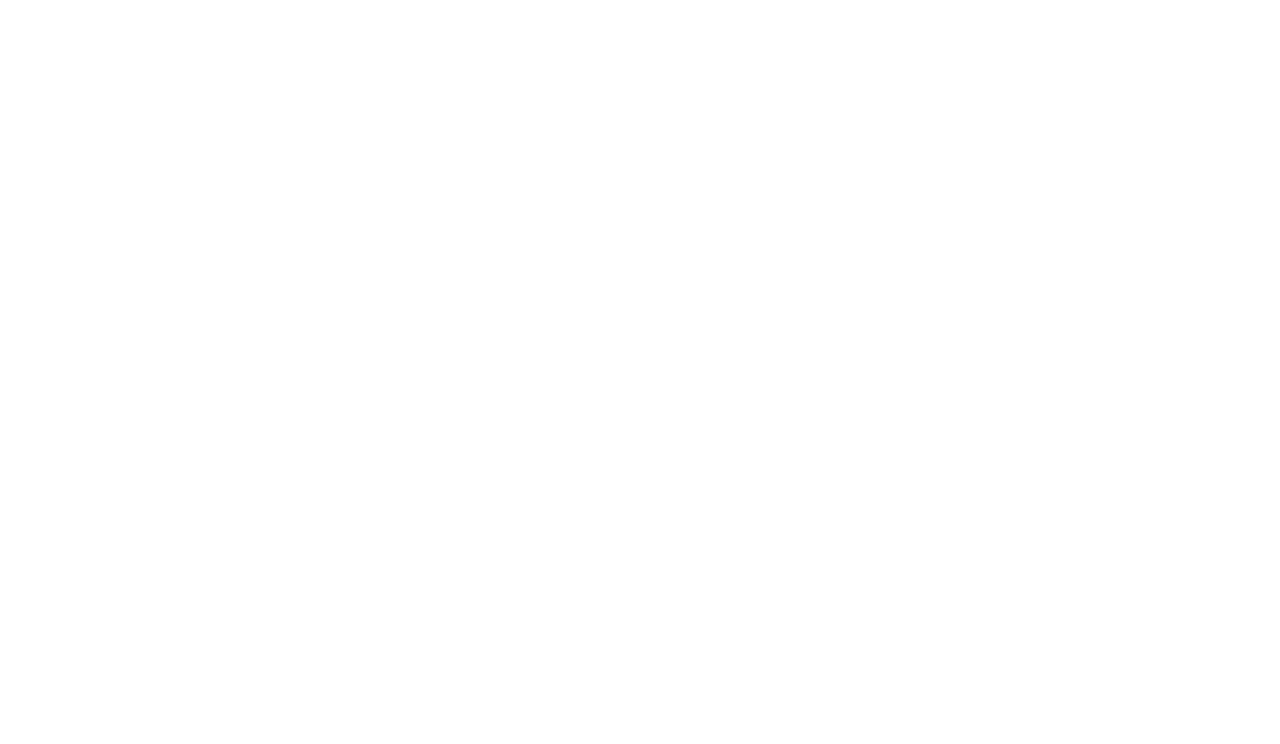
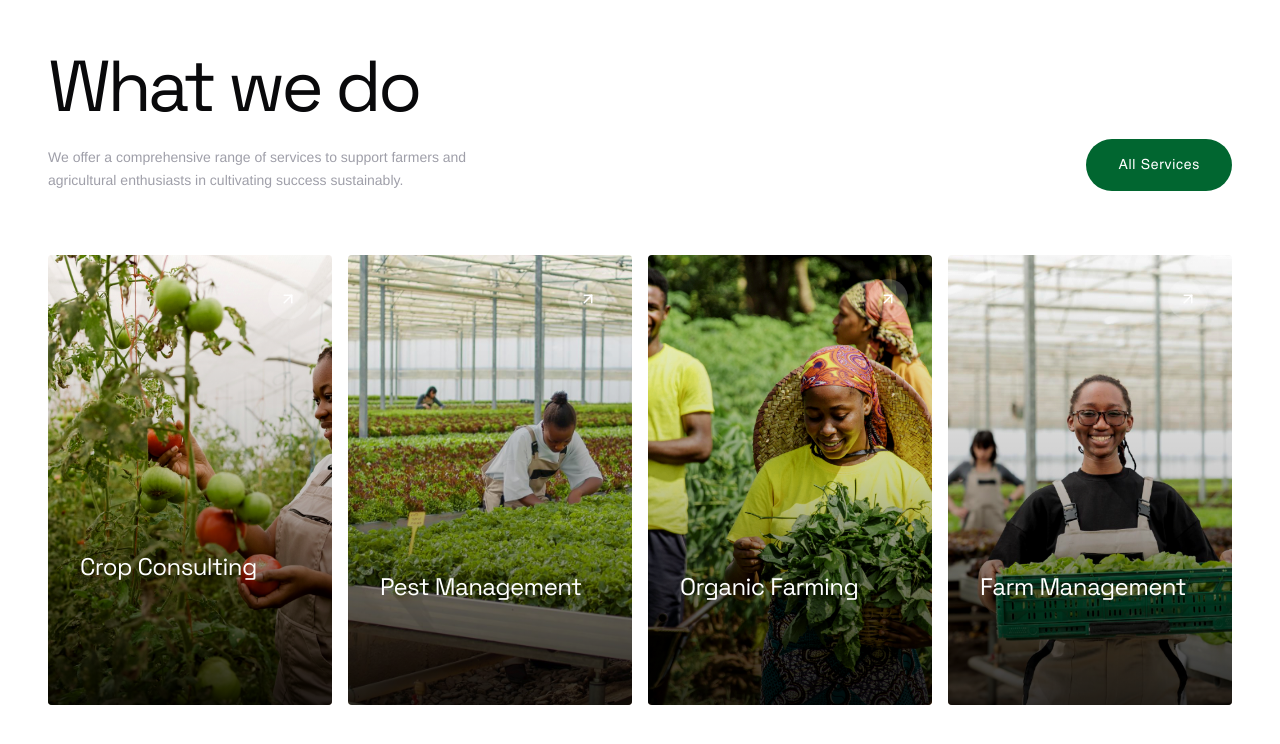
Before and after one commit to Jisap/Vite-Agency-TerraCultiva, a React (Vite) app: page / in a window 1280 px wide. Shown: the part 1896-2640 px from the top of the page. Before the commit the page ends 1850 px from the top, so only its background shows below. Built offline with nearby package versions, Linux system fonts and the light colour scheme; a web font is replaced by a local one.

Commit message:
feat: Add Services section to the application, displaying offerings in an animated grid.

```diff
--- a/src/App.jsx
+++ b/src/App.jsx
@@ -1,5 +1,6 @@
 import About from "./components/sections/About";
 import Hero from "./components/sections/Hero";
+import Services from "./components/sections/Services";
 import Navigation from "./components/utils/Navigation";
 
 const App = () => {
@@ -11,6 +12,7 @@
     <main id="main-content" className="max-w-8xl mx-auto">
       <Hero />
       <About />
+      <Services />
     </main>
 
 
--- /dev/null
+++ b/src/components/sections/Services.jsx
@@ -0,0 +1,77 @@
+import { ArrowUpRight, ArrowLeft, ArrowRight } from "lucide-react"
+import BottomBar from "../utils/BottomBar"
+import SectionBtn from "../utils/SectionBtn"
+import { servicesSubText, services } from "../../assets/data"
+import { motion } from "framer-motion"
+
+
+
+const Services = () => {
+  return (
+    <section id="services" className="bg-white py-24 font-sans overflow-hidden">
+      <div className="container mx-auto px-6 md:px-12">
+        {/* Header Area */}
+        <div className="flex flex-col md:flex-row justify-between items-end mb-16 gap-8">
+          <div className="max-w-xl">
+            <motion.h2
+              initial={{ opacity: 0, x: -20 }}
+              whileInView={{ opacity: 1, x: 0 }}
+              className="text-6xl md:text-7xl font-medium tracking-tighter text-zinc-950 mb-6"
+            >
+              What we  do
+            </motion.h2>
+
+            <p className="text-sm mb:text-base text-zinc-400 font-medium leading-relaxed max-w-md">
+              {servicesSubText}
+            </p>
+          </div>
+
+          <SectionBtn title="All Services" />
+        </div>
+
+        {/* Services horizontal grid */}
+        <div className="grid md:grid-cols-2 lg:grid-cols-4 gap-4 mb-12">
+          {services.map((service, index) => (
+            <motion.div
+              key={index}
+              initial={{ opacity: 0, y: 30 }}
+              whileInView={{ opacity: 1, y: 0 }}
+              transition={{ delay: index * 0.1 }}
+              className="group relative h-[450px] overflow-hidden rounded-sm cursor-pointer"
+            >
+              <div className="absolute inset-0 z-0 transition-transform duration-700 group-hover-scale-110">
+                <img src={service.img} alt={service.title} className="size-full object-cover staurate-120 group-hover:blur-xs transition-all" />
+
+                <div className="absolute inset-0 bg-gradient-to-t from-black/80 via-black/20 to-transparent" />
+              </div>
+
+              <div className="absolute top-6 right-6">
+                <div className="size-10 rounded-full bg-white/20 flex items-center justify-center text-white group-hover:bg-white group-hover:text-black transition-all duration-300">
+                  <ArrowUpRight size={18} />
+                </div>
+              </div>
+
+              <div className="absolute bottom-0 left-0 w-full p-8 z-20">
+                <h3 className="text-2xl font-medium text-white mb-3 tracking-tight">
+                  {service.title}
+                </h3>
+
+                <p className="text-zinc-300 text-xs font-medium leading-relaxed opacity-0 group-hover:opacity-100 transition-opacity duration-500 max-w-[200px]">
+                  {service.desc}
+                </p>
+              </div>
+            </motion.div>
+          ))}
+        </div>
+
+        {/* Sliders Controls */}
+        <div></div>
+
+        {/* Technical Bottom Bar */}
+        <div></div>
+      </div>
+    </section>
+  )
+}
+
+export default Services
```
